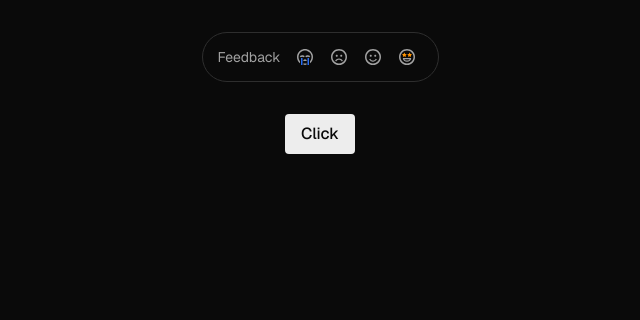
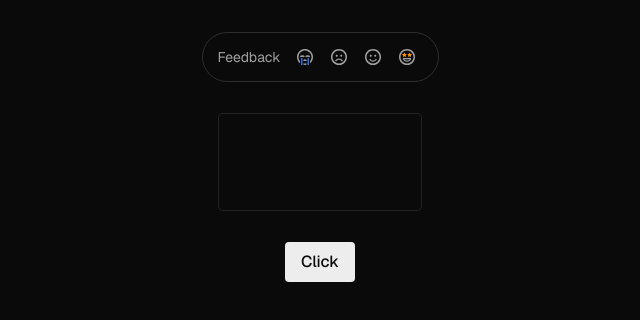
Before and after one commit to opencode-startup/OpenCode, a Next.js app: page / in a window 1280 px wide. Shown: the top 320 px of the page, without its empty margins (320-960 px from the left). Built offline with nearby package versions, Linux system fonts and the light colour scheme.

Commit message:
OC-47 - Add multiline support to Input component with textarea integration, update variants, and integrate Input into Home page

```diff
--- a/src/app/page.tsx
+++ b/src/app/page.tsx
@@ -1,11 +1,12 @@
 'use client';
 
-import { Button, Feedback } from '@/components';
+import { Button, Feedback, Input } from '@/components';
 
 export default function Home() {
   return (
     <div className={'flex min-h-screen flex-1 flex-col items-center gap-8 p-8'}>
       <Feedback />
+      <Input multiline />
       <Button>Click</Button>
     </div>
   );
--- a/src/components/Input/Input.tsx
+++ b/src/components/Input/Input.tsx
@@ -1,6 +1,6 @@
 'use client';
 
-import { forwardRef, useId } from 'react';
+import { forwardRef, Ref, TextareaHTMLAttributes, useId } from 'react';
 
 import { Spinner } from '@/components';
 
@@ -12,7 +12,7 @@ import { InputProps } from './types';
 import { generateInputAriaAttributes } from './utils';
 import { inputContainerVariants, inputFieldVariants, sizeConfig } from './variants';
 
-const Input = forwardRef<HTMLInputElement, InputProps>(
+const Input = forwardRef<HTMLInputElement | HTMLTextAreaElement, InputProps>(
   (
     {
       id,
@@ -28,6 +28,9 @@ const Input = forwardRef<HTMLInputElement, InputProps>(
       suffixHasStyling = true,
       loading = false,
       required,
+      multiline,
+      rows = 4,
+      resize = 'none',
       'aria-describedby': ariaDescribedBy,
       'aria-invalid': ariaInvalid,
       'aria-required': ariaRequired,
@@ -54,6 +57,19 @@ const Input = forwardRef<HTMLInputElement, InputProps>(
       userAriaRequired: ariaRequired,
     });
 
+    // Shared props for both input and textarea
+    const sharedProps = {
+      id: inputId,
+      disabled,
+      required,
+      'aria-describedby': ariaAttributes['aria-describedby'],
+      'aria-invalid': ariaAttributes['aria-invalid'],
+      'aria-required': ariaAttributes['aria-required'],
+      'aria-label': ariaLabel,
+      'aria-labelledby': ariaLabelledBy,
+      'aria-busy': ariaAttributes['aria-busy'],
+    };
+
     return (
       <div className="flex flex-col gap-1">
         <Label htmlFor={inputId} size={size} error={!!error}>
@@ -65,6 +81,7 @@ const Input = forwardRef<HTMLInputElement, InputProps>(
             size,
             disabled,
             error: !!error,
+            multiline,
             className,
           })}
         >
@@ -72,22 +89,28 @@ const Input = forwardRef<HTMLInputElement, InputProps>(
             {prefix}
           </Prefix>
 
+          {multiline ? (
+            <textarea
+              ref={ref as Ref<HTMLTextAreaElement>}
+              {...sharedProps}
+              rows={rows}
+              className={inputFieldVariants({
+                disabled,
+                multiline: true,
+              })}
+              style={{ resize }}
+              {...(props as TextareaHTMLAttributes<HTMLTextAreaElement>)}
+            />
+          ) : (
             <input
-            ref={ref}
-            id={inputId}
-            disabled={disabled}
-            required={required}
-            aria-describedby={ariaAttributes['aria-describedby']}
-            aria-invalid={ariaAttributes['aria-invalid']}
-            aria-required={ariaAttributes['aria-required']}
-            aria-label={ariaLabel}
-            aria-labelledby={ariaLabelledBy}
-            aria-busy={ariaAttributes['aria-busy']}
+              ref={ref as Ref<HTMLInputElement>}
+              {...sharedProps}
               className={inputFieldVariants({
                 disabled,
               })}
               {...props}
             />
+          )}
 
           {loading && (
             <div className="flex h-full items-center justify-center pr-3">
--- a/src/components/Input/types.ts
+++ b/src/components/Input/types.ts
@@ -11,6 +11,10 @@ export interface InputProps extends Omit<InputHTMLAttributes<HTMLInputElement>,
   size?: InputSize;
   prefixHasStyling?: boolean;
   suffixHasStyling?: boolean;
+  // Multiline support
+  multiline?: boolean;
+  rows?: number;
+  resize?: 'none' | 'both' | 'horizontal' | 'vertical';
   // Accessibility enhancements
   loading?: boolean;
   'aria-describedby'?: string;
--- a/src/components/Input/variants.ts
+++ b/src/components/Input/variants.ts
@@ -4,14 +4,16 @@ import { InputSize } from './types';
 
 // Container variants for the input wrapper
 export const inputContainerVariants = tv({
-  base: [
-    'bg-background-100 flex items-center overflow-hidden rounded transition-shadow duration-200 ease-out',
-  ],
+  base: ['bg-background-100 flex overflow-hidden rounded transition-shadow duration-200 ease-out'],
   variants: {
     size: {
-      small: 'h-8 text-sm',
-      medium: 'h-10 text-sm',
-      large: 'h-12 text-base',
+      small: 'min-h-8 text-sm',
+      medium: 'min-h-10 text-sm',
+      large: 'min-h-12 text-base',
+    },
+    multiline: {
+      true: 'h-auto items-stretch',
+      false: 'items-center',
     },
     disabled: {
       true: 'cursor-not-allowed bg-gray-100',
@@ -45,22 +47,28 @@ export const inputContainerVariants = tv({
     size: 'medium',
     disabled: false,
     error: false,
+    multiline: false,
   },
 });
 
 // Input field variants
 export const inputFieldVariants = tv({
   base: [
-    'text-gray-1000 flex-1 bg-transparent py-0 leading-5 font-normal outline-none',
+    'text-gray-1000 flex-1 bg-transparent leading-5 font-normal outline-none',
     'px-3 placeholder:text-gray-700',
   ],
   variants: {
     disabled: {
       true: 'cursor-not-allowed text-gray-600',
     },
+    multiline: {
+      true: 'min-h-20 py-2',
+      false: 'py-0',
+    },
   },
   defaultVariants: {
     disabled: false,
+    multiline: false,
   },
 });
 
```
Lines whose indentation alone changed are shown as unchanged.
